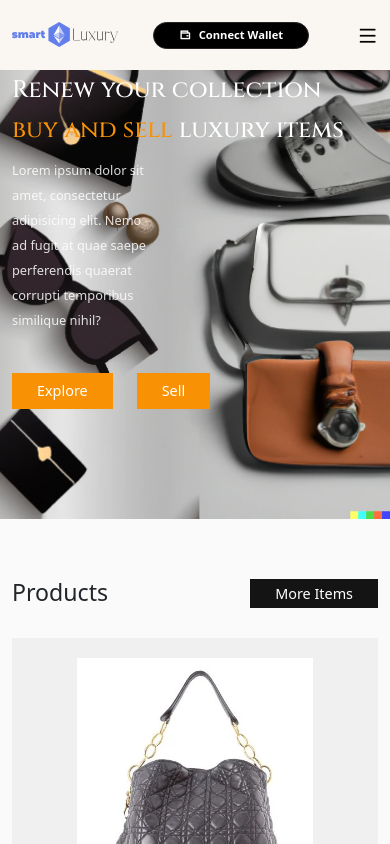
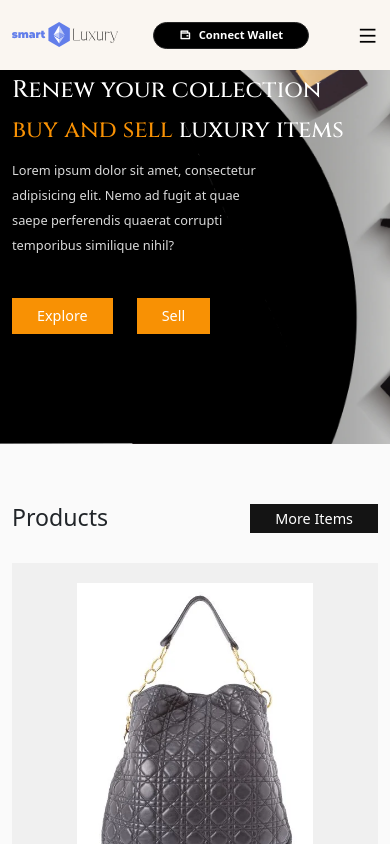
Before and after one commit to Benjovengo/SmartLuxury, a React (Create React App) app in the folder client/: page /home in a window 390 px wide. Shown: the top 844 px of the page. Built offline with nearby package versions, Linux system fonts and the light colour scheme.

Commit message:
design: move background image
design: add background style for small screen

```diff
--- a/client/src/components/ui/hero-section.css
+++ b/client/src/components/ui/hero-section.css
@@ -75,7 +75,7 @@
     background-size: cover;
     margin-top: 10px;
     overflow: hidden;
-    background-position-x: right;
+    background-position-x: 50%;
     background-repeat: no-repeat;
   }
 
@@ -87,7 +87,7 @@
   .hero__content p {
     font-size: 0.8rem;
     line-height: 25px;
-    max-width: 40%;
+    max-width: 70%;
   }
 
   .create__btn,
```
